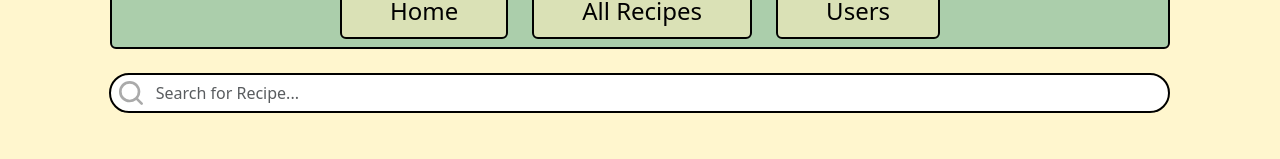
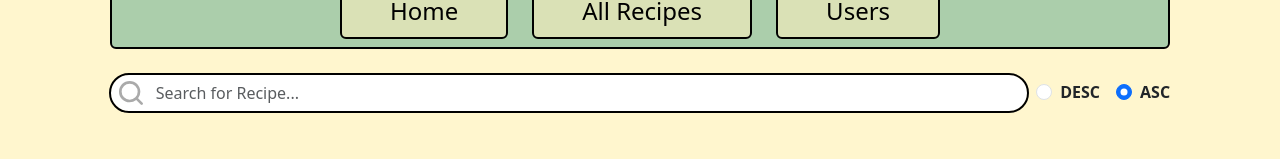
Before and after one commit to ATEOTG/Yummgy-Frontend, a React (Create React App) app: page /recipe in a window 1280 px wide. Shown: the part 143-302 px from the top of the page. Built offline with nearby package versions, Linux system fonts and the light colour scheme; no server answers.

Commit message:
added radio buttons for ASC or DESC options

```diff
--- a/src/components/pages/AllRecipes.js
+++ b/src/components/pages/AllRecipes.js
@@ -71,7 +71,7 @@ function AllRecipes(props) {
         {notInRecipePage && (
           <Fragment>
             <form
-              className="input-group search-form"
+              className="input-group search-form d-flex align-items-center gap-2"
               onSubmit={onSubmitHandler}
             >
               <SearchIcon />
@@ -83,6 +83,37 @@ function AllRecipes(props) {
                 placeholder="Search for Recipe..."
                 onChange={onChangeHandler}
               />
+              <div className="d-flex gap-3">
+                <div class="form-check">
+                  <input
+                    class="form-check-input"
+                    type="radio"
+                    name="flexRadioDefault"
+                    id="flexRadioDefault1"
+                  />
+                  <label
+                    class="form-check-label fw-bold"
+                    for="flexRadioDefault1"
+                  >
+                    DESC
+                  </label>
+                </div>
+                <div class="form-check">
+                  <input
+                    class="form-check-input"
+                    type="radio"
+                    name="flexRadioDefault"
+                    id="flexRadioDefault2"
+                    checked
+                  />
+                  <label
+                    class="form-check-label fw-bold"
+                    for="flexRadioDefault2"
+                  >
+                    ASC
+                  </label>
+                </div>
+              </div>
             </form>
             <DropdownMenu sortByPrepTime={sortByPrepTime} />
           </Fragment>
```
